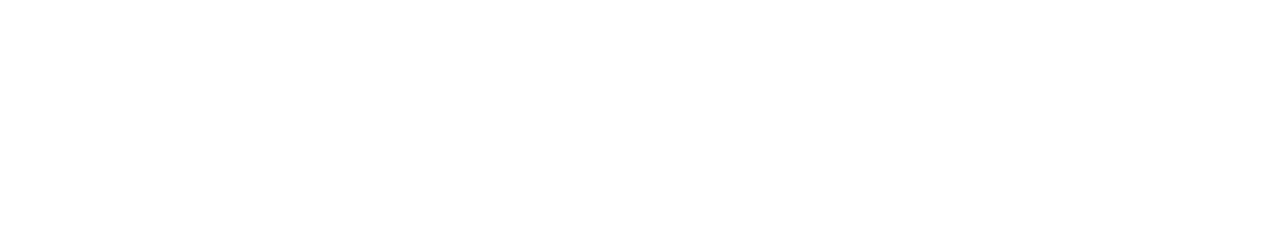
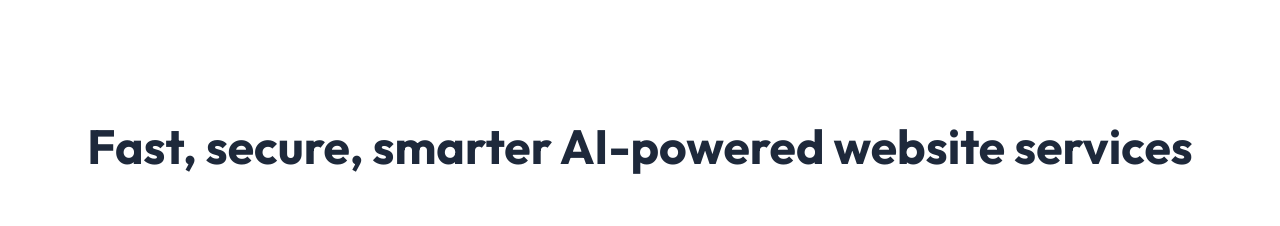
Before and after one commit to dutaalamin/stinger, a React (Vite) app: page / in a window 1280 px wide. Shown: the part 852-1078 px from the top of the page. Built offline with nearby package versions, Linux system fonts and the light colour scheme.

Commit message:
Fix invisible text in Home and add global selection color

```diff
--- a/src/index.css
+++ b/src/index.css
@@ -48,6 +48,11 @@
     box-sizing: border-box;
     margin: 0;
     padding: 0;
+  }
+
+  ::selection {
+    background-color: #FFF9CA;
+    color: #121212;
   }
 
   body {
--- a/src/pages/Home.jsx
+++ b/src/pages/Home.jsx
@@ -613,7 +613,7 @@
       {/* Services Grid Section */}
       <section className="services-section" style={{ padding: '120px 0', backgroundColor: '#FFFFFF' }}>
         <div className="w-full max-w-[1440px] mx-auto px-[5%] lg:px-12">
-          <h2 className="text-center" style={{ fontSize: '48px', color: 'var(--text-dark)', marginBottom: '16px' }}>
+          <h2 className="text-center" style={{ fontSize: '48px', color: 'var(--color-text-dark)', marginBottom: '16px' }}>
             Fast, secure, smarter AI-powered website services
           </h2>
           <p className="text-center text-muted" style={{ maxWidth: '700px', margin: '0 auto 64px auto', fontSize: '18px' }}>
```
